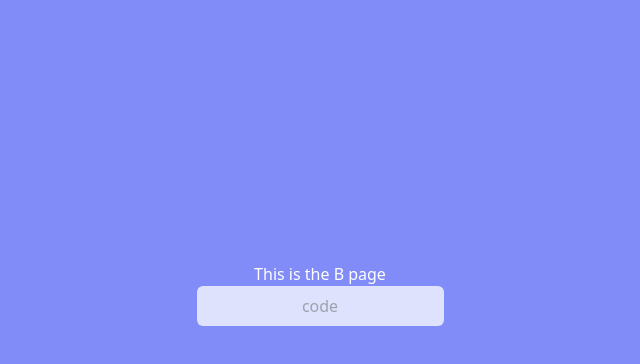
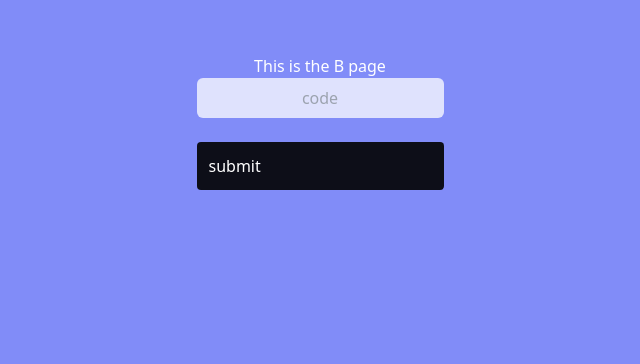
Before and after one commit to VakuTheDaku/Athena_Heist_NextJs, a Next.js app: page /qv1qspQdedPtAqNe in a window 1280 px wide. Shown: the part 106-470 px from the top of the page, without its empty margins (320-960 px from the left). Built offline with nearby package versions, Linux system fonts and the light colour scheme.

Commit message:
all routes and data set

```diff
--- a/pages/$2a$10$9TkB9lhvLMDCg8K816GcMOT7pQAqFzscXnajMXHmXKEfUnRLGEerG.js
+++ b/pages/$2a$10$9TkB9lhvLMDCg8K816GcMOT7pQAqFzscXnajMXHmXKEfUnRLGEerG.js
@@ -1,7 +1,6 @@
 
 import { useState } from "react"
 import { usePromiseTracker } from "react-promise-tracker";
-
 import { trackPromise } from 'react-promise-tracker';
 export default function A(props){
     const [codeA,setCodeA]=useState()
@@ -15,7 +14,7 @@ export default function A(props){
     }
     const onSubmit = (event) => {
         trackPromise(
-            fetch('/api', {
+            fetch('/Aapi', {
                 method: 'POST',
                 headers: { 'Content-Type': 'application/json' },
                 // We convert the React state to JSON and send it as the POST body
@@ -42,10 +41,12 @@ export default function A(props){
         <div className="min-h-screen bg-yellow-400">
 
             <div className="text-black min-h-screen grid place-items-center my-auto">
-            <form onSubmit={onSubmit} className="bg-transparent text-white">
+            <form onSubmit={onSubmit} className="bg-transparent text-white grid place-items-center">
                 <div className="label flex items-center justify-center">This is the A page</div>
                 <input required className='input bg-white bg-opacity-75 rounded-md p-2 w-full text-center' type="text" name="code" placeholder='code' onChange={handlecodeChange} />
-                <button className="btn bg-yellow-800" type="submit">submit</button>
+                <div className="bg-black bg-opacity-90 rounded my-6">
+                <button className="btn p-3" type="submit">submit</button>
+                </div>
             </form>
             <div>
                 {place}
--- a/pages/OJPqegcXbVz3HHei0BoP0AijFJE3V5G.js
+++ b/pages/OJPqegcXbVz3HHei0BoP0AijFJE3V5G.js
@@ -1,23 +1,51 @@
 import { useState } from "react"
-
+import { usePromiseTracker } from "react-promise-tracker";
+import { trackPromise } from 'react-promise-tracker';
 export default function C(props){
     const [codeC,setCodeC]=useState()
+    const [place,setPlace]=useState()
     const handlecodeChange = (event) => {
         const code = event.target.value
 
         setCodeC(code)
 
     }
+    const onSubmit = (event) => {
+        trackPromise(
+            fetch('/Capi', {
+                method: 'POST',
+                headers: { 'Content-Type': 'application/json' },
+                // We convert the React state to JSON and send it as the POST body
+                body: JSON.stringify(codeC)
+            }).then((response) => {
+                return response.json();
+              }).then((response)=> {
+                // JSON.parse(response)
+                console.log(response)
+                if(response.status==200){
+
+                    setPlace(response.text)
+                }
+            }));
+
+        event.preventDefault();
+}
+
 
     return(
         <div className="min-h-screen bg-red-400">
 
             <div className="text-black min-h-screen grid place-items-center my-auto">
-            <form className="bg-transparent text-white">
+            <form onSubmit={onSubmit} className="bg-transparent text-white">
                 <div className="label flex items-center justify-center">This is the C page</div>
                 <input required className='input bg-white bg-opacity-75 rounded-md p-2 w-full text-center' type="text" name="code" placeholder='code' onChange={handlecodeChange} />
-
+                <div className="bg-black bg-opacity-90 rounded my-6">
+                <button className="btn p-3" type="submit">submit</button>
+                </div>
             </form>
+            <div>
+                {place}
+            </div>
             </div>
         </div>
     )
--- a/pages/hiIYxquqL03uQP2AzpCHYby.js
+++ b/pages/hiIYxquqL03uQP2AzpCHYby.js
@@ -1,23 +1,52 @@
 import { useState } from "react"
-
+import { usePromiseTracker } from "react-promise-tracker";
+import { trackPromise } from 'react-promise-tracker';
 export default function D(props){
     const [codeD,setCodeD]=useState()
+    const [place,setPlace]=useState()
     const handlecodeChange = (event) => {
         const code = event.target.value
 
         setCodeD(code)
 
     }
+    const onSubmit = (event) => {
+        trackPromise(
+            fetch('/Dapi', {
+                method: 'POST',
+                headers: { 'Content-Type': 'application/json' },
+                // We convert the React state to JSON and send it as the POST body
+                body: JSON.stringify(codeD)
+            }).then((response) => {
+                return response.json();
+              }).then((response)=> {
+                // JSON.parse(response)
+                console.log(response)
+                if(response.status==200){
+
+                    setPlace(response.text)
+                }
+            }));
+
+        event.preventDefault();
+}
+
+
 
     return(
         <div className="min-h-screen bg-green-400">
 
             <div className="text-black min-h-screen grid place-items-center my-auto">
-            <form className="bg-transparent text-white">
+            <form onSubmit={onSubmit} className="bg-transparent text-white grid place-items-center">
                 <div className="label flex items-center justify-center">This is the D page</div>
                 <input required className='input bg-white bg-opacity-75 rounded-md p-2 w-full text-center' type="text" name="code" placeholder='code' onChange={handlecodeChange} />
-
+                <div className="bg-black bg-opacity-90 rounded my-6">
+                <button className="btn p-3" type="submit">submit</button>
+                </div>
             </form>
+            </div>
+            <div>
+                {place}
             </div>
         </div>
     )
--- a/pages/qv1qspQdedPtAqNe.js
+++ b/pages/qv1qspQdedPtAqNe.js
@@ -1,23 +1,50 @@
 import { useState } from "react"
-
+import { usePromiseTracker } from "react-promise-tracker";
+import { trackPromise } from 'react-promise-tracker';
 export default function B(props){
     const [codeB,setCodeB]=useState()
+    const [place,setPlace]=useState()
     const handlecodeChange = (event) => {
         const code = event.target.value
 
         setCodeB(code)
 
     }
+    const onSubmit = (event) => {
+        trackPromise(
+            fetch('/Bapi', {
+                method: 'POST',
+                headers: { 'Content-Type': 'application/json' },
+                // We convert the React state to JSON and send it as the POST body
+                body: JSON.stringify(codeB)
+            }).then((response) => {
+                return response.json();
+              }).then((response)=> {
+                // JSON.parse(response)
+                console.log(response)
+                if(response.status==200){
+
+                    setPlace(response.text)
+                }
+            }));
+
+        event.preventDefault();
+}
 
     return(
         <div className="min-h-screen bg-indigo-400">
 
             <div className="text-black min-h-screen grid place-items-center my-auto">
-            <form className="bg-transparent text-white">
+            <form onSubmit={onSubmit} className="bg-transparent text-white">
                 <div className="label flex items-center justify-center">This is the B page</div>
                 <input required className='input bg-white bg-opacity-75 rounded-md p-2 w-full text-center' type="text" name="code" placeholder='code' onChange={handlecodeChange} />
-
+                <div className="bg-black bg-opacity-90 rounded my-6">
+                <button className="btn p-3" type="submit">submit</button>
+                </div>
             </form>
+            <div>
+                {place}
+            </div>
             </div>
         </div>
     )
```
Also changed, not shown: 1 other file (tests, documents, lock files or other folders).
